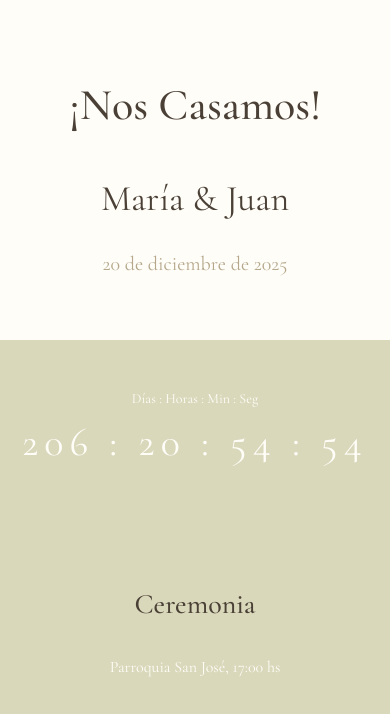
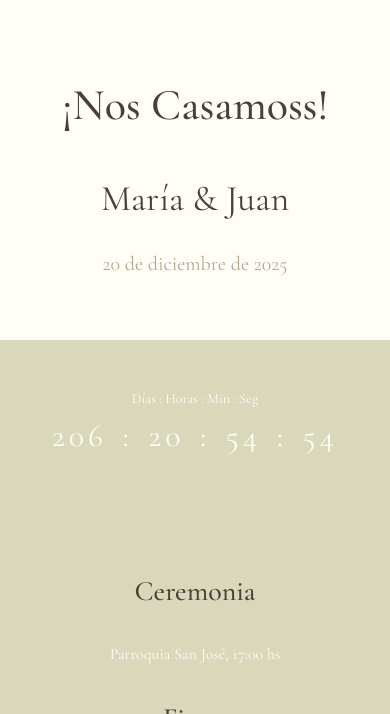
Before and after one commit to saracallerohotham/invitaciondigital, a plain HTML site: page index.html in a window 390 px wide. Shown: the part 682-1396 px from the top of the page. Drawn offline with nearby package versions, Linux system fonts and the light colour scheme.

Commit message:
mejoras responsive

```diff
--- a/index.html
+++ b/index.html
@@ -20,7 +20,7 @@
     <div class="portada"></div>
 
     <section class="intro">
-      <h1>¡Nos Casamos!</h1>
+      <h1>¡Nos Casamoss!</h1>
       <h2>María & Juan</h2>
       <p>20 de diciembre de 2025</p>
     </section>
--- a/styles.css
+++ b/styles.css
@@ -25,6 +25,27 @@ body {
   color: var(--color-texto-principal);
   text-align: center;
   line-height: 1.6;
+}
+
+/* ---------------------------- */
+/* 🖼️ SECCIÓN HERO (Portada)   */
+/* ---------------------------- */
+.portada {
+  background-image: url("assets/parejitacasamiento.jpg");
+  background-size: cover;
+  background-position: center;
+  height: 80vh;
+  width: 100%;
+  position: relative;
+  isolation: isolate;
+}
+
+.portada::after {
+  content: "";
+  position: absolute;
+  inset: 0;
+  background: var(--overlay-suave);
+  z-index: 1;
 }
 
 /* Encabezados */
@@ -56,27 +77,6 @@ blockquote,
   font-family: "Crimson Pro", serif;
   font-style: italic;
   color: var(--color-texto-secundario);
-}
-
-/* ---------------------------- */
-/* 🖼️ SECCIÓN HERO (Portada)   */
-/* ---------------------------- */
-.portada {
-  background-image: url("assets/parejitacasamiento.jpg");
-  background-size: cover;
-  background-position: center;
-  height: 80vh;
-  width: 100%;
-  position: relative;
-  isolation: isolate;
-}
-
-.portada::after {
-  content: "";
-  position: absolute;
-  inset: 0;
-  background: var(--overlay-suave);
-  z-index: 1;
 }
 
 /* ---------------------------- */
@@ -123,6 +123,24 @@ blockquote,
   font-weight: 400;
   color: var(--color-fondo-principal);
   font-family: "Cormorant Garamond", serif;
+}
+
+@media (max-width: 600px) {
+  .contador {
+    padding: 40px 32px; /* más margen lateral */
+  }
+
+  #cuenta-regresiva {
+    font-size: 32px; /* un poco más pequeño en móvil */
+    letter-spacing: 4px;
+    word-spacing: 4px;
+    white-space: nowrap; /* evita que se corte en varias líneas */
+    overflow-x: auto; /* en caso de que sea demasiado largo */
+  }
+
+  .etiquetas {
+    font-size: 12px;
+  }
 }
 
 .etiquetas {
```
